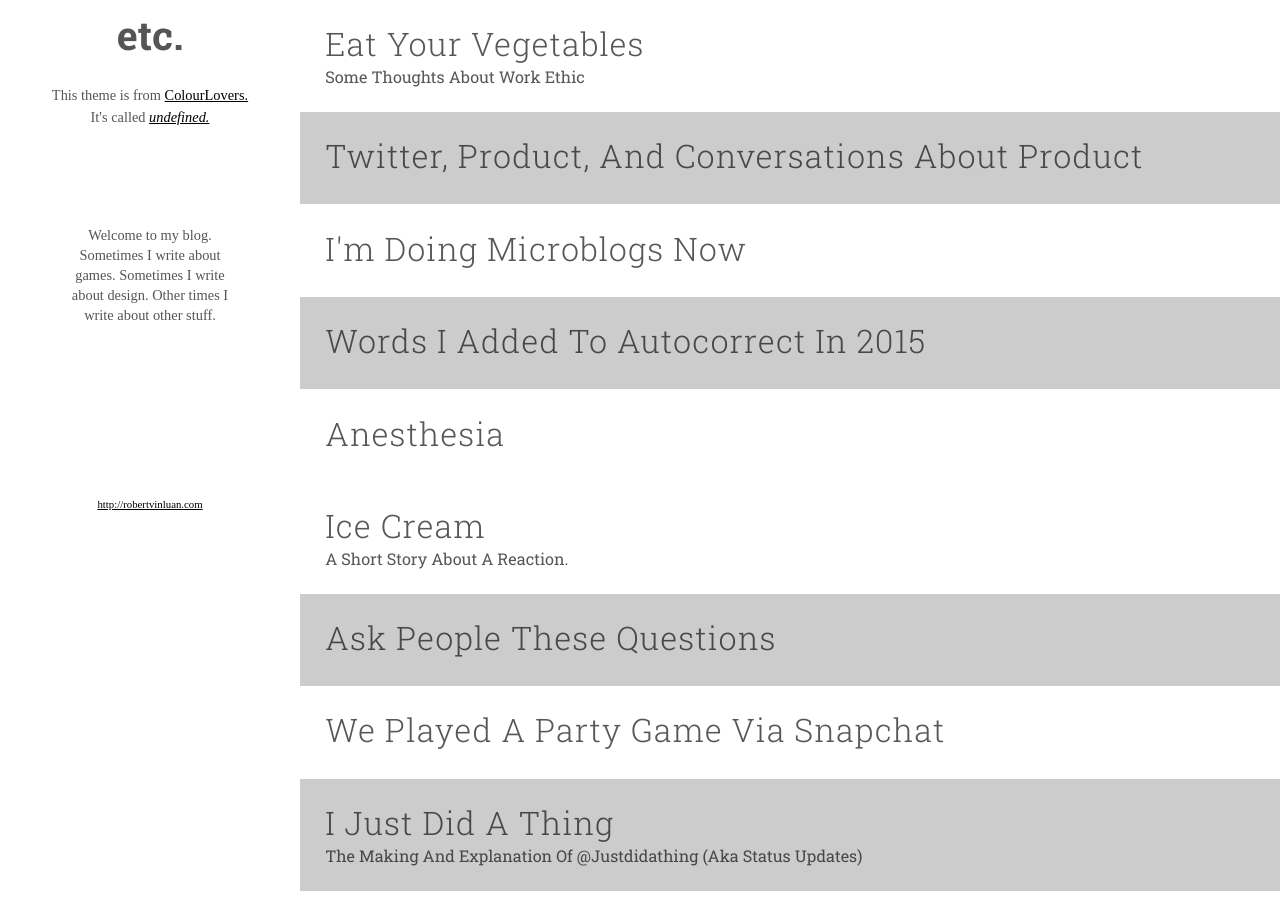
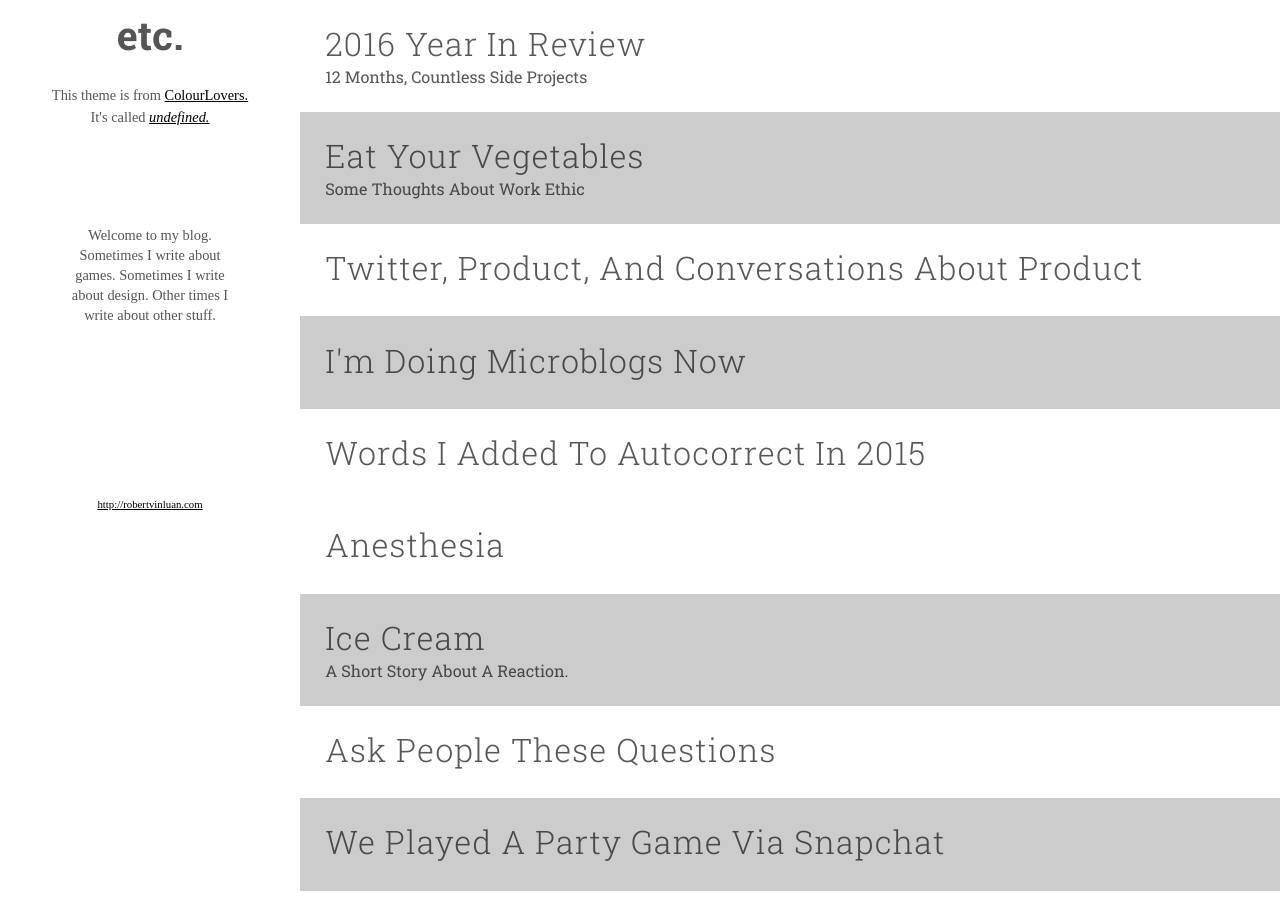
Before and after one commit to rvinluan/rvinluan.github.io, a Jekyll site: the page built from index.html, in a window 1280 px wide and 900 px high. Built offline with Jekyll 4.4.1, drawn with Linux system fonts in a browser that asks for light colours; nearby versions of some CDN libraries; some web fonts are replaced.

Commit message:
Created 2016-12-23-year-in-review.md

```diff
--- a/_posts/2016-12-23-year-in-review.md
+++ b/_posts/2016-12-23-year-in-review.md
@@ -1,5 +1,8 @@
 ---
-published: false
+published: true
+title: 2016 Year In Review
+subtitle: '12 months, countless side projects'
+layout: post
 ---
 I think it was my New Year's Resolution but I wanted this year to be the year that I released things. And while 2016 was a bad year in almost every other regard, I did manage to make a lot of work. So much that I had actually forgotten about a few of these. So partially for posterity and partially to make myself feel a little better, I'm going to list all the projects I released this year, a little bit about why I did them, and then do some thinking about what happened to them after I released them.
 
```
